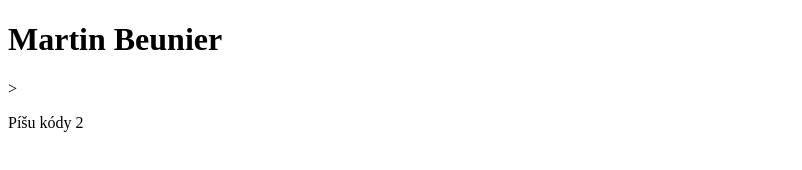
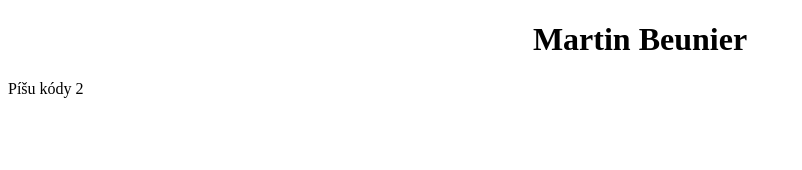
Before and after one commit to Martin5982/Martin5982.github.io, a plain HTML site: page INDEX.html in a window 1280 px wide. Shown: the whole page, without its empty margins (0-802 px from the left). Drawn offline with Linux system fonts and the light colour scheme.

Commit message:
vytvoreni styly.css ,napsani jmena

```diff
--- a/INDEX.html
+++ b/INDEX.html
@@ -5,9 +5,10 @@
     <meta http-equiv="X-UA-Compatible" content="IE=edge">
     <meta name="viewport" content="width=device-width, initial-scale=1.0">
     <title>Document</title>
+    <link rel="stylesheet" type="text/css" href="styly.css">
 </head>
 <body>
-    <h1>Martin Beunier    </h1>>
+    <h1>Martin Beunier   </h1>
 <p>Píšu kódy 2</p>
 
 </body>
--- /dev/null
+++ b/styly.css
@@ -0,0 +1,3 @@
+h1{
+    text-align:center;
+}
```
